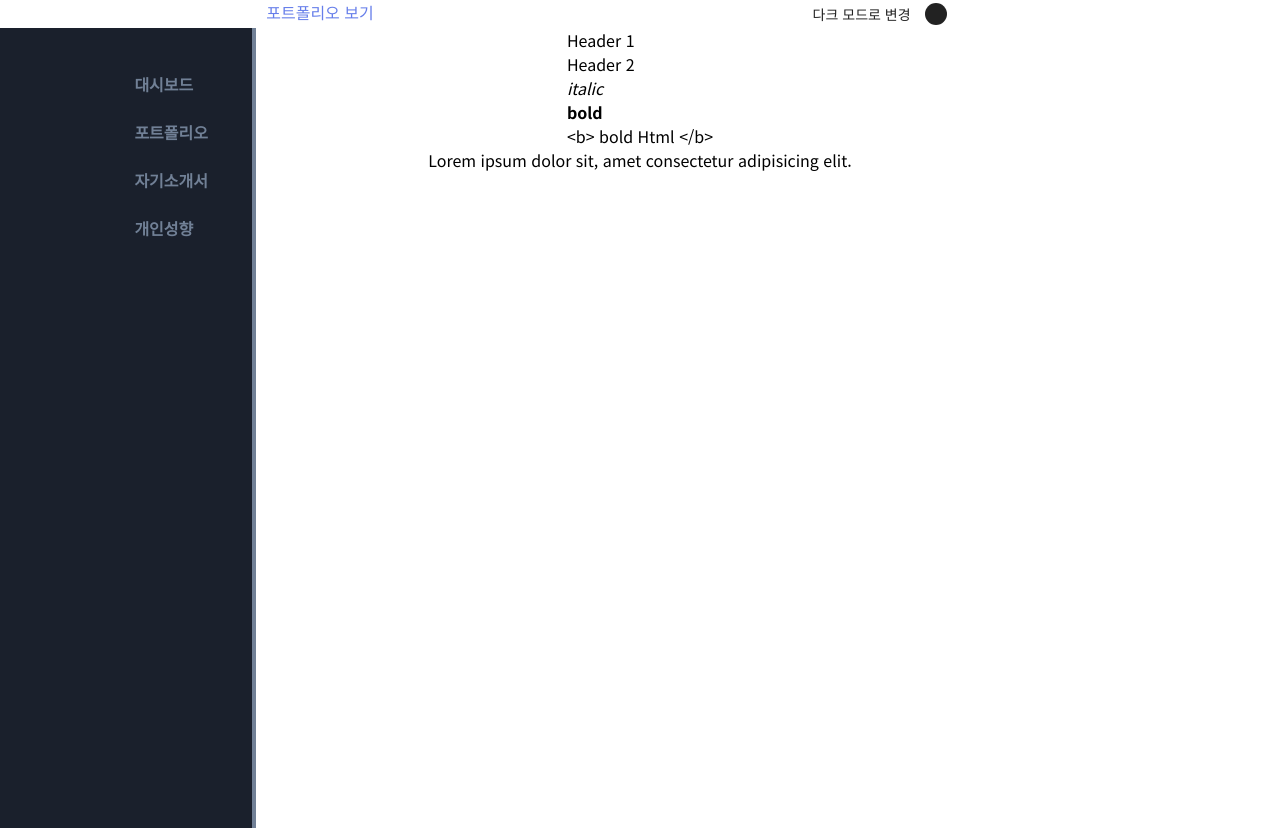
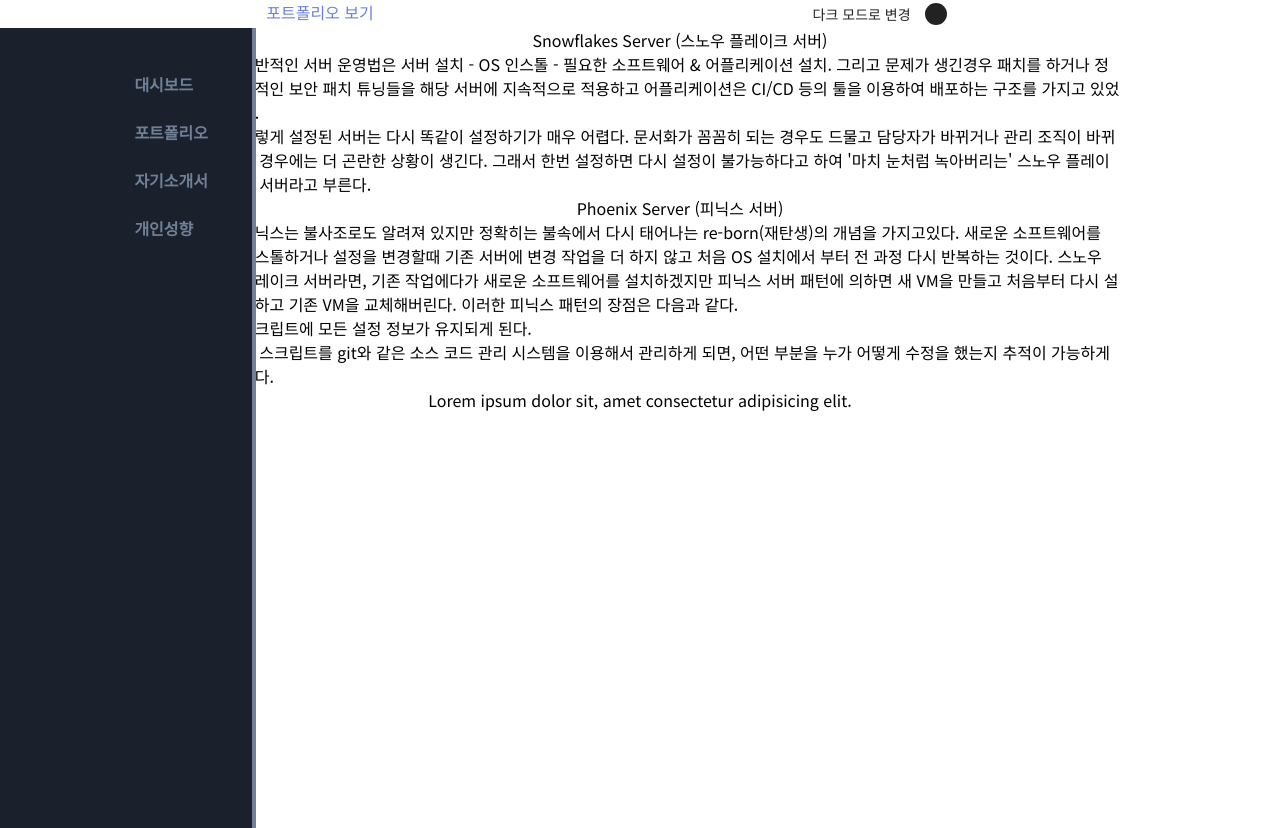
Before and after one commit to rukeni/RESUME, a React app: page /#/resume in a window 1280 px wide. Built offline with nearby package versions, Linux system fonts and the light colour scheme.

Commit message:
기타변경사항 : /resume 임시문구 추가

```diff
--- a/src/pages/Resume/index.jsx
+++ b/src/pages/Resume/index.jsx
@@ -3,17 +3,21 @@ import ReactMarkDown from 'react-markdown';
 
 const index = () => {
   const markdown = `
-  # Header 1
-  ## Header 2
+  ### Snowflakes Server (스노우 플레이크 서버)
 
-  _ italic _
+ 일반적인 서버 운영법은 서버 설치 - OS 인스톨 - 필요한 소프트웨어 & 어플리케이션 설치. 그리고 문제가 생긴경우 패치를 하거나 정기적인 보안 패치 튜닝들을 해당 서버에 지속적으로 적용하고 어플리케이션은 CI/CD 등의 툴을 이용하여 배포하는 구조를 가지고 있었다.
 
-  ** bold **
+ 이렇게 설정된 서버는 다시 똑같이 설정하기가 매우 어렵다. 문서화가 꼼꼼히 되는 경우도 드물고 담당자가 바뀌거나 관리 조직이 바뀌는 경우에는 더 곤란한 상황이 생긴다. 그래서 한번 설정하면 다시 설정이 불가능하다고 하여 '마치 눈처럼 녹아버리는' 스노우 플레이크 서버라고 부른다.
 
-  <b> bold Html </b>
+### Phoenix Server (피닉스 서버)
+
+ 피닉스는 불사조로도 알려져 있지만 정확히는 불속에서 다시 태어나는 re-born(재탄생)의 개념을 가지고있다. 새로운 소프트웨어를 인스톨하거나 설정을 변경할때 기존 서버에 변경 작업을 더 하지 않고 처음 OS 설치에서 부터 전 과정 다시 반복하는 것이다. 스노우 플레이크 서버라면, 기존 작업에다가 새로운 소프트웨어를 설치하겠지만 피닉스 서버 패턴에 의하면 새 VM을 만들고 처음부터 다시 설치하고 기존 VM을 교체해버린다. 이러한 피닉스 패턴의 장점은 다음과 같다.
+
+- 스크립트에 모든 설정 정보가 유지되게 된다.
+- 이 스크립트를 git와 같은 소스 코드 관리 시스템을 이용해서 관리하게 되면, 어떤 부분을 누가 어떻게 수정을 했는지 추적이 가능하게 된다.
   `;
   return (
-    <div className="flex-1">
+    <div className="flex-1 flex flex-col w-3/4 flex-wrap pl-20 justify-end items-center">
       <ReactMarkDown source={markdown} />
     </div>
   );
```
